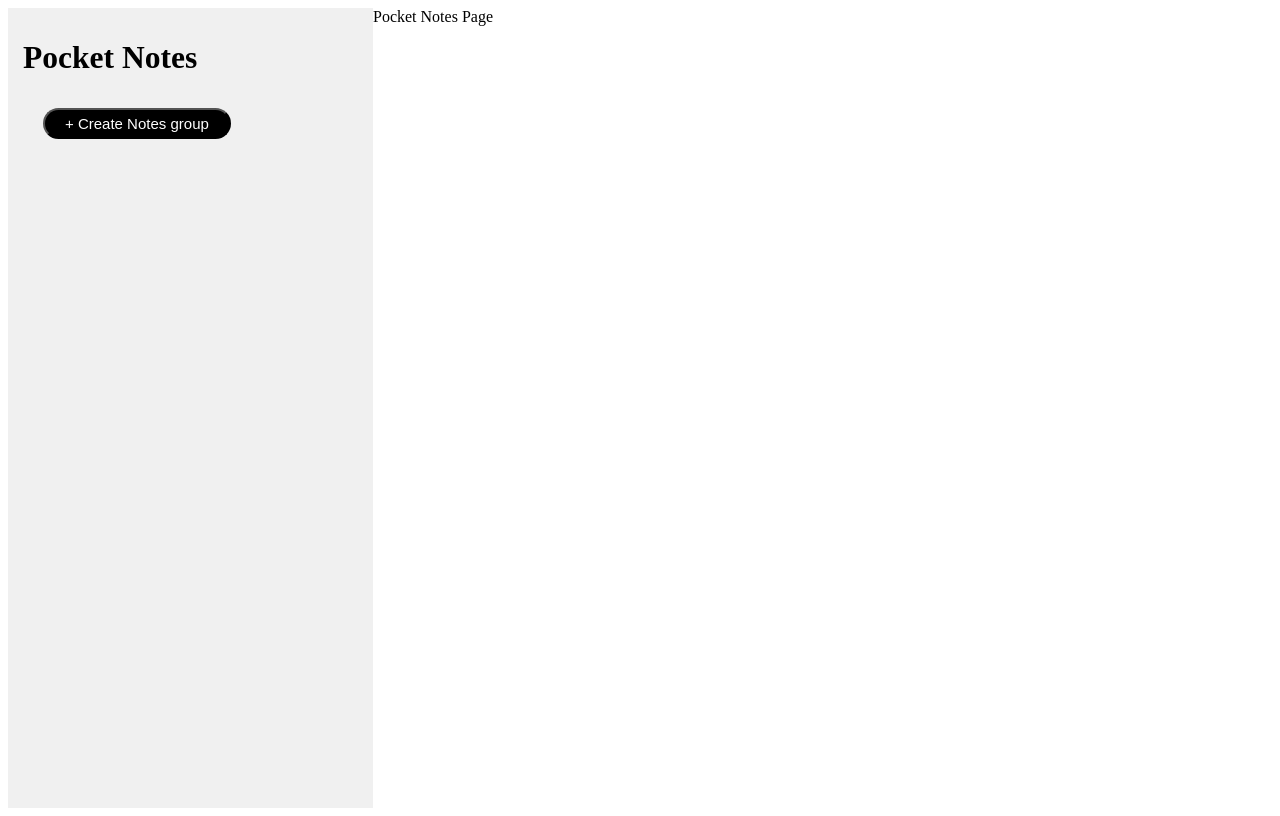
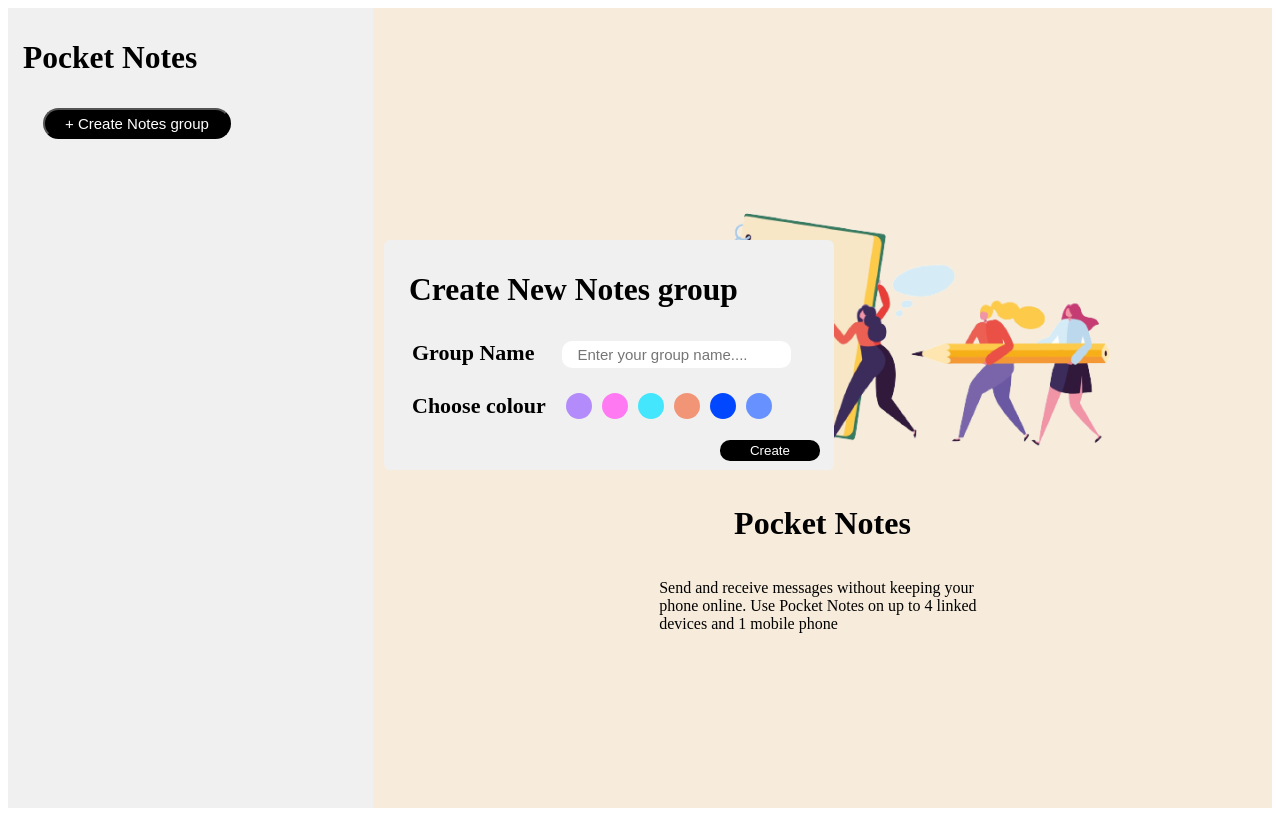
Before and after one commit to deepgarg157/Note-Taking-App, a React (Create React App) app: page / in a window 1280 px wide. Built offline with nearby package versions, Linux system fonts and the light colour scheme.

Commit message:
Note-Taking-App

```diff
--- /dev/null
+++ b/src/components/CreateNewNoteGroup.js
@@ -0,0 +1,28 @@
+const CreateNewNoteGroup = () => {
+    return (
+        <div className="new-notes-group">
+            <p>Create New Notes group</p>
+            <div className="note-input">
+                <label>Group Name
+                    <input type="text" placeholder="Enter your group name...."></input>
+                </label>
+            </div>
+            <div className="note-color">
+                <h2>Choose colour</h2>
+                <h1 className="purple"></h1>
+                <h1 className="pink"></h1>
+                <h1 className="light-blue"></h1>
+                <h1 className="brown"></h1>
+                <h1 className="blue"></h1>
+                <h1 className="dark-purple"></h1>
+            </div>
+
+            <div >
+                <button className="notes-button">Create</button>
+            </div>
+
+        </div>
+    )
+}
+
+export default CreateNewNoteGroup;
--- a/src/components/CreateNotesGroup.js
+++ b/src/components/CreateNotesGroup.js
@@ -1,10 +1,18 @@
+import CreateNewNoteGroup from "../components/CreateNewNoteGroup"
+
 const CreateNotesGroup = () => {
     return (
         <div className="create-note-group">
+
             <p>Pocket Notes</p>
             <div>
                 <button className="note-button">+ Create Notes group</button>
             </div>
+
+            <div>
+                <CreateNewNoteGroup />
+            </div>
+
         </div>
     )
 }
--- a/src/components/PocketNotes.js
+++ b/src/components/PocketNotes.js
@@ -1,7 +1,18 @@
-const PocketNotes = ()=>{
-    return(
-        <div>
-            Pocket Notes Page
+import PreviewBgImage from "../assets/imageRemovebgPpreview1.png"
+
+const PocketNotes = () => {
+    return (
+        <div className="pocket-notes">
+            <div className="notes">
+                <img src={PreviewBgImage}></img>
+            </div>
+            <div className="notes-h1">
+                <h1>Pocket Notes</h1>
+            </div>
+            <div className="notes-p">
+                <p>Send and receive messages without keeping your phone online.
+                    Use Pocket Notes on up to 4 linked devices and 1 mobile phone</p>
+            </div>
         </div>
     )
 }
--- a/src/index.css
+++ b/src/index.css
@@ -26,3 +26,134 @@
    border-radius: 50px;
    cursor: pointer;
 }
+
+.pocket-notes{
+    background-color: #F7ECDC;
+    width: 100%;
+    display: flex;
+    align-items: center;
+    justify-content: center;
+    flex-direction: column;
+}
+
+.notes-p{
+    width: 38%;
+    margin-left: 15px;
+}
+
+.new-notes-group{
+    position: absolute;
+    width: 450px;
+    height: 230px;
+    background-color: #f0f0f0;
+    top: 30%;
+    left: 30%;
+    border-radius: 6px;
+}
+
+.new-notes-group p{
+    padding: 0 25px;
+}
+
+.note-input label{
+    font-size: 22px;
+    font-weight: 700;
+    margin: 0 28px;
+}
+
+.note-input input{
+    font-size: 15px;
+    margin-left:28px;
+    padding: 5px 15px;
+    border-radius: 10px;
+    border: none
+}
+
+.note-color h2{
+    font-size: 22px;
+    font-weight: bold;
+    margin-left: 28px;
+    margin-top: 25px;
+}
+
+.note-color{
+    display: flex;
+}
+
+.purple{
+    background-color: #B38BFA;
+    padding: 3px;
+    width: 20px;
+    height: 20px;
+    border-radius: 50%;
+    margin-left: 20px;
+    margin-top: 25px;
+    cursor: pointer;
+}
+
+.pink{
+    background-color: #FF79F2;
+    padding: 3px;
+    width: 20px;
+    height: 20px;
+    border-radius: 50%;
+    margin-left: 10px;
+    margin-top: 25px;
+    cursor: pointer;
+}
+
+.light-blue{
+    background-color: #43E6FC;
+    padding: 3px;
+    width: 20px;
+    height: 20px;
+    border-radius: 50%;
+    margin-left: 10px;
+    margin-top: 25px;
+    cursor: pointer;
+}
+
+.brown{
+    background-color: #F19576;
+    padding: 3px;
+    width: 20px;
+    height: 20px;
+    border-radius: 50%;
+    margin-left: 10px;
+    margin-top: 25px;
+    cursor: pointer;
+}
+
+.blue{
+    background-color: #0047FF;
+    padding: 3px;
+    width: 20px;
+    height: 20px;
+    border-radius: 50%;
+    margin-left: 10px;
+    margin-top: 25px;
+    cursor: pointer;
+}
+
+.dark-purple{
+    background-color: #6691FF;
+    padding: 3px;
+    width: 20px;
+    height: 20px;
+    border-radius: 50%;
+    margin-left: 10px;
+    margin-top: 25px;
+    cursor: pointer;
+}
+
+.notes-button{
+    background-color: black;
+    width: 100px;
+    padding: 3px;
+    color: white;
+    border-radius: 10px;
+    float: right;
+    margin-right: 14px;
+    border: none;
+    cursor: pointer;
+}
```
